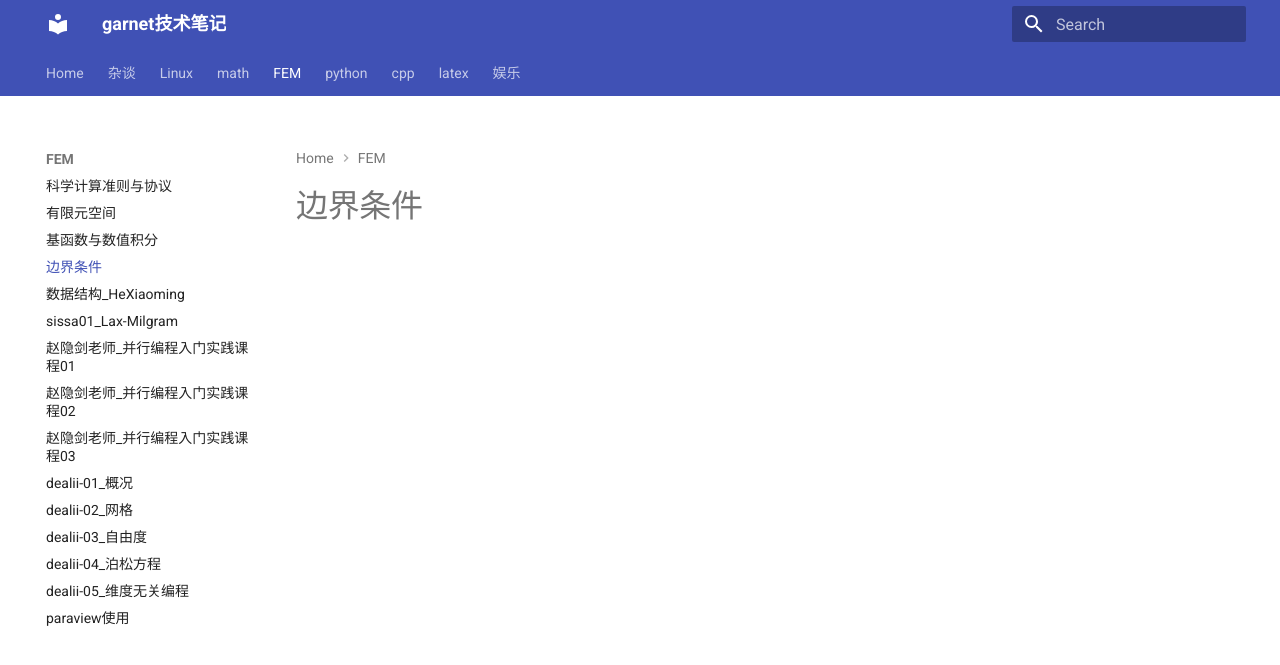
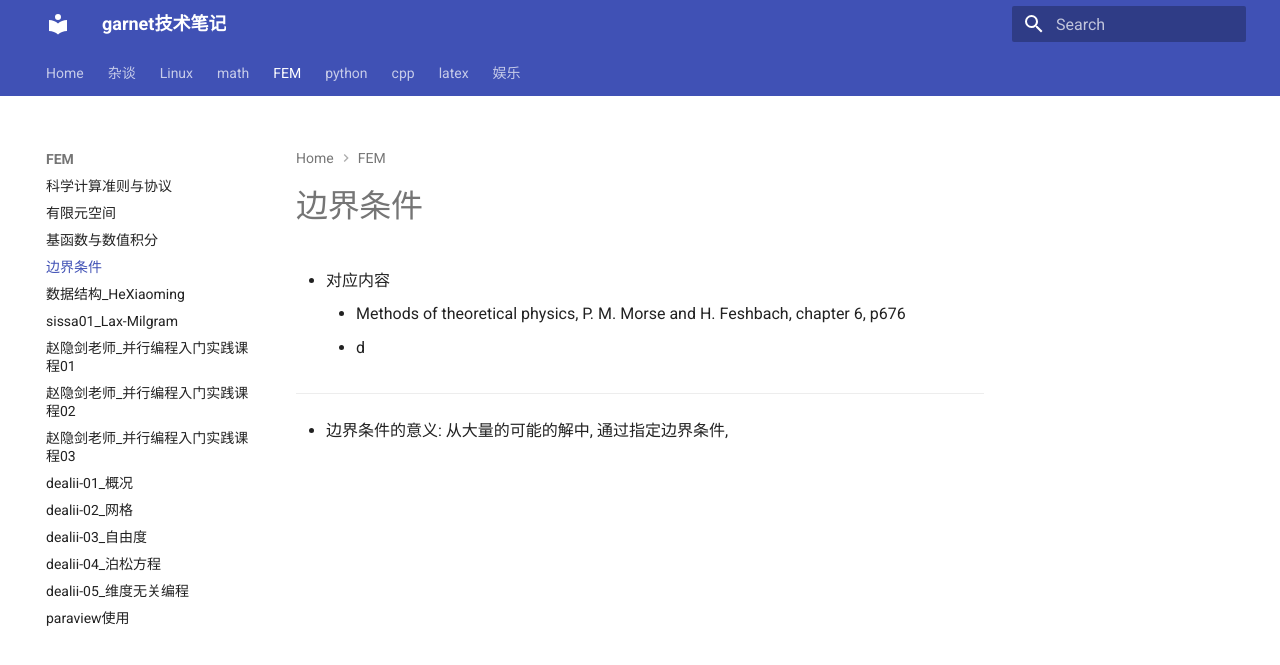
Before and after one commit to ymma98/technotes, an MkDocs documentation site: the page built from docs/FEM/边界条件.md, in a window 1280 px wide. Shown: the top 665 px of the page. Built offline with MkDocs 1.6.1 and Material for MkDocs 9.7.7, drawn with Linux system fonts in a browser that asks for light colours.

Commit message:
docs/FEM/边界条件.md updated from https://stackedit.cn/

```diff
--- a/docs/FEM/边界条件.md
+++ b/docs/FEM/边界条件.md
@@ -1,4 +1,12 @@
 # 边界条件
+
+* 对应内容
+	* Methods of theoretical physics, P. M. Morse and H. Feshbach, chapter 6, p676
+	* d
+
+___
+
+* 边界条件的意义: 从大量的可能的解中, 通过指定边界条件,
 <!--stackedit_data:
-eyJoaXN0b3J5IjpbNDI0NDI2NjNdfQ==
+eyJoaXN0b3J5IjpbOTE2MzQyNzU3LDQyNDQyNjYzXX0=
 -->
```
